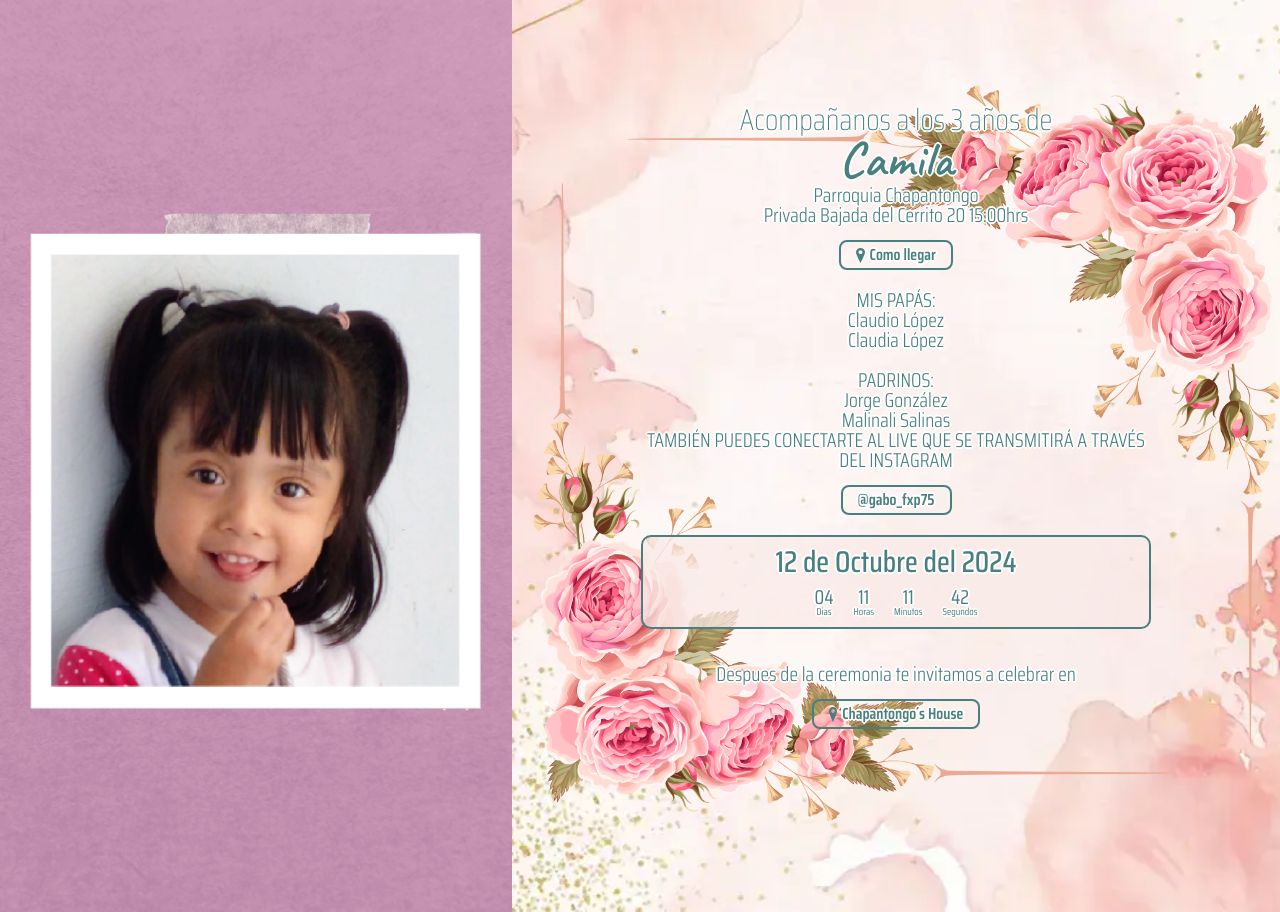
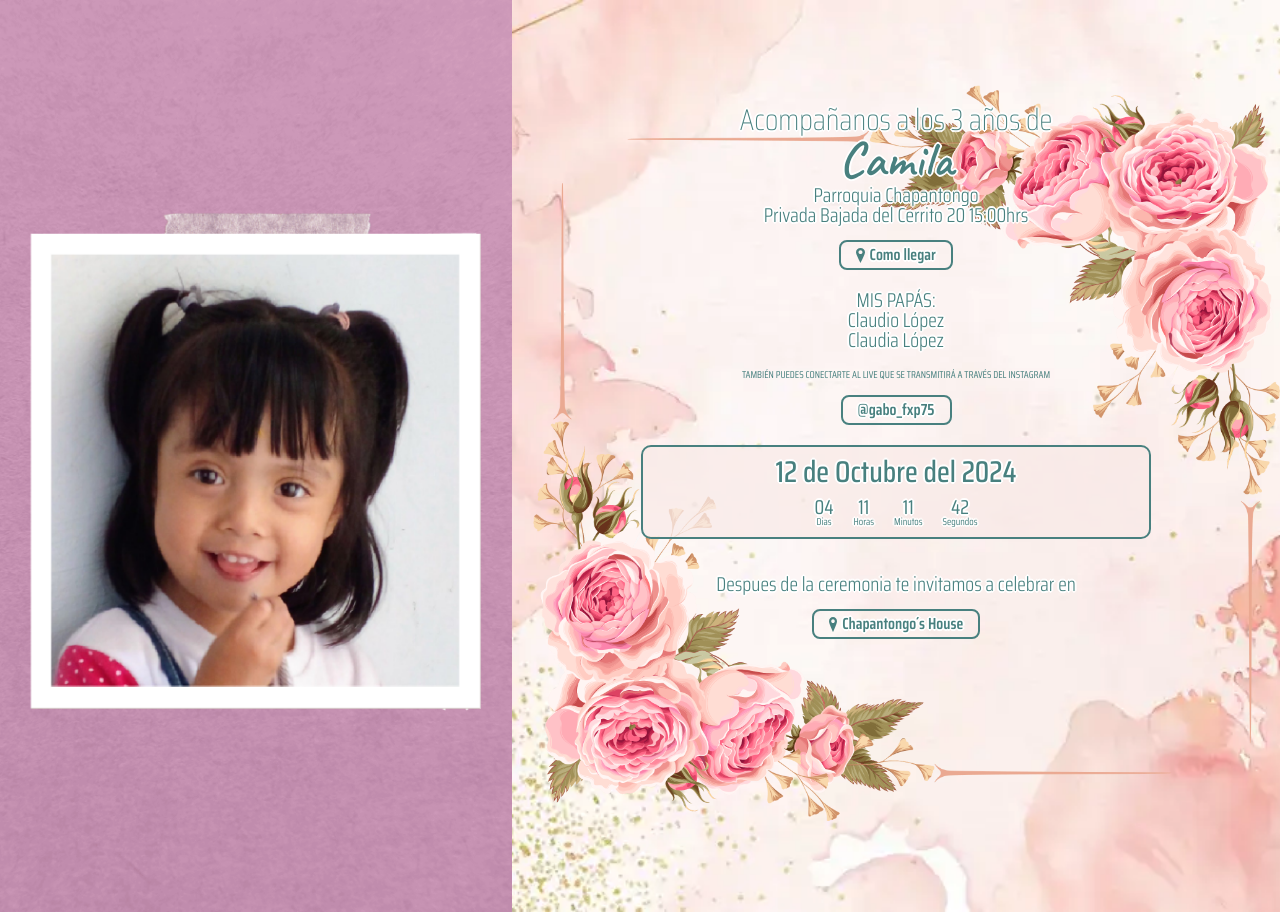
Before and after one commit to IJorge-GonzalezI/Camila, a website built with Vite: page index.html in a window 1280 px wide. Built offline with nearby package versions, Linux system fonts and the light colour scheme.

Commit message:
Update index.html

```diff
--- a/index.html
+++ b/index.html
@@ -52,10 +52,6 @@
           <p class="text">Claudio López</p>
           <p class="text mb">Claudia López</p>
 
-          <p class="text">PADRINOS:</p>
-          <p class="text">Jorge González</p>
-          <p class="text">Malinali Salinas</p>
-          <p class="text">
             TAMBIÉN PUEDES CONECTARTE AL LIVE QUE SE TRANSMITIRÁ A TRAVÉS DEL
             INSTAGRAM
           </p>
```
